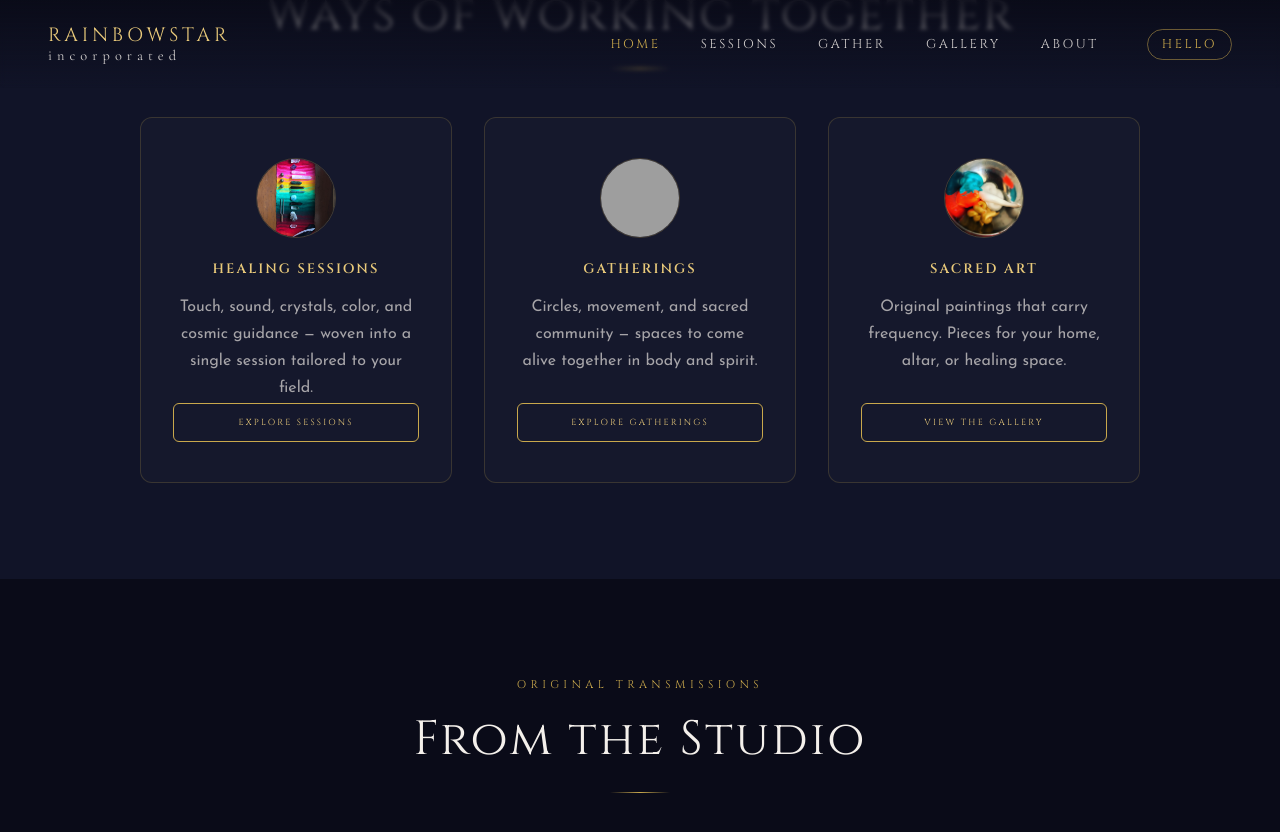
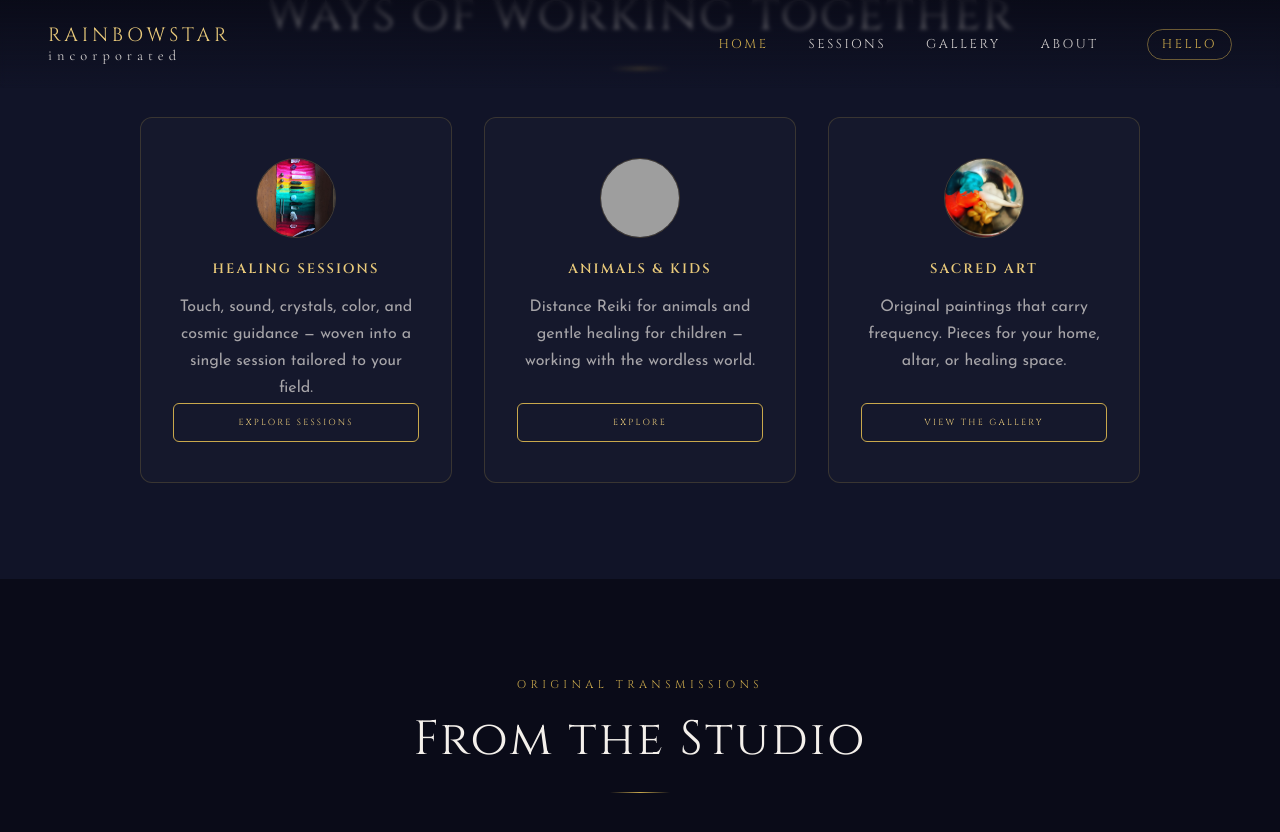
Before and after one commit to rainbowstarinc/rainbowstarinc.github.io, a Jekyll site: the page built from index.html, in a window 1280 px wide and 900 px high, scrolled down 1616 px, cut to the strip 0-837 px from the top of the window. Shown: the top 832 px of the strip. Built offline with Jekyll 4.4.1, drawn with Linux system fonts in a browser that asks for light colours; grey boxes are pictures that could not be loaded.

Commit message:
Remove in-person offerings from nav and home page
Drops Gather from nav (Homebody accessible only through it, so both
are hidden). Replaces Gatherings card on home page with Kids & Animals,
which is a fully virtual offering. Space held for a future cat
meditation group offering.

Co-Authored-By: Claude Sonnet 4.6 <noreply@anthropic.com>

```diff
--- a/_includes/nav.html
+++ b/_includes/nav.html
@@ -6,7 +6,6 @@
   <ul class="nav-links">
     <li><a href="/"{% if page.nav_active == 'home' %} class="nav-active"{% endif %}>Home</a></li>
     <li><a href="/pages/sessions"{% if page.nav_active == 'sessions' %} class="nav-active"{% endif %}>Sessions</a></li>
-    <li><a href="/pages/gather"{% if page.nav_active == 'gather' %} class="nav-active"{% endif %}>Gather</a></li>
     <li><a href="/pages/art"{% if page.nav_active == 'gallery' %} class="nav-active"{% endif %}>Gallery</a></li>
     <li><a href="/pages/about"{% if page.nav_active == 'about' %} class="nav-active"{% endif %}>About</a></li>
     <li><a href="/pages/book" class="nav-hello{% if page.nav_active == 'hello' %} nav-active{% endif %}">Hello</a></li>
--- a/index.html
+++ b/index.html
@@ -106,11 +106,11 @@ json_ld: |
         </div>
         <div class="offering-card fade-in">
           <div class="offering-img">
-            <img src="/images/painting-wheel.jpeg" alt="Sacred wheel painting — gatherings and circles with RainbowStar" loading="lazy" />
+            <img src="/images/photo-cat-bowl.jpeg" alt="Cat curled in a wooden bowl — Reiki for animals, kids, and babies" loading="lazy" />
           </div>
-          <h3>Gatherings</h3>
-          <p>Circles, movement, and sacred community — spaces to come alive together in body and spirit.</p>
-          <a href="/pages/gather" class="btn" style="font-size:0.55rem; padding: 0.7rem 1.5rem; margin-top:auto;">Explore Gatherings</a>
+          <h3>Animals &amp; Kids</h3>
+          <p>Distance Reiki for animals and gentle healing for children — working with the wordless world.</p>
+          <a href="/pages/kids-animals" class="btn" style="font-size:0.55rem; padding: 0.7rem 1.5rem; margin-top:auto;">Explore</a>
         </div>
         <div class="offering-card fade-in">
           <div class="offering-img">
```
